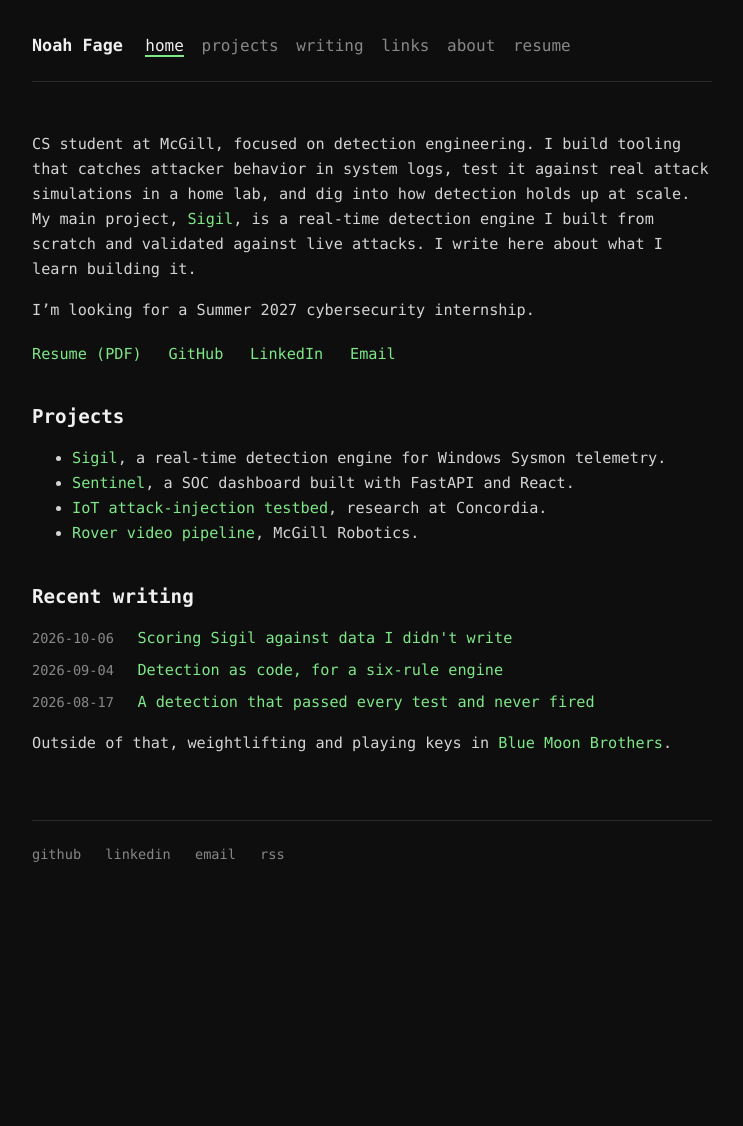
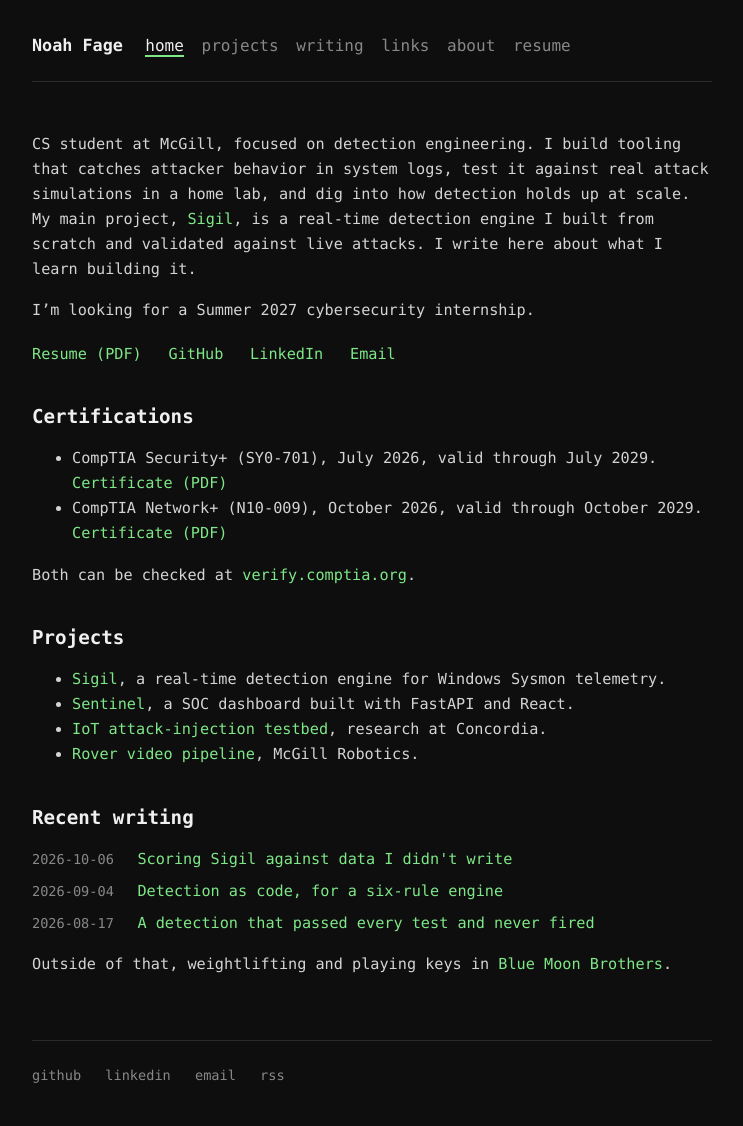
Before and after one commit to noah-fage/noah-fage.github.io, a Jekyll site: the page built from index.md, in a window 1280 px wide. Shown: the whole page, without its empty margins (268-1011 px from the left). Built offline with Jekyll 4.4.1, drawn with Linux system fonts in a browser that asks for light colours; before the commit the page ends 906 px from its top, so only the background shows below that.

Commit message:
add certifications section with the CompTIA certificates

```diff
--- a/index.md
+++ b/index.md
@@ -18,6 +18,15 @@ I'm looking for a Summer 2027 cybersecurity internship.
 <a href="mailto:noah.fage@mail.mcgill.ca">Email</a>
 </p>
 
+## Certifications
+
+- CompTIA Security+ (SY0-701), July 2026, valid through July 2029.
+  [Certificate (PDF)](/assets/comptia-security-plus.pdf)
+- CompTIA Network+ (N10-009), October 2026, valid through October 2029.
+  [Certificate (PDF)](/assets/comptia-network-plus.pdf)
+
+Both can be checked at [verify.comptia.org](https://verify.comptia.org).
+
 ## Projects
 
 - [Sigil](/projects/#sigil), a real-time detection engine for Windows Sysmon
```
Also changed, not shown: about.md (+2 -1 lines), 2 other files.
